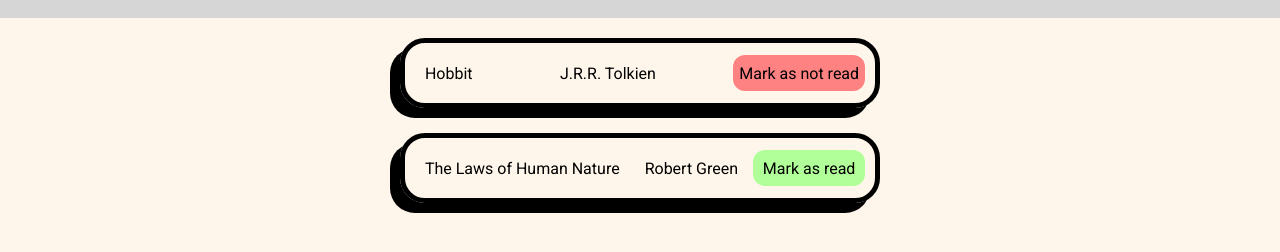
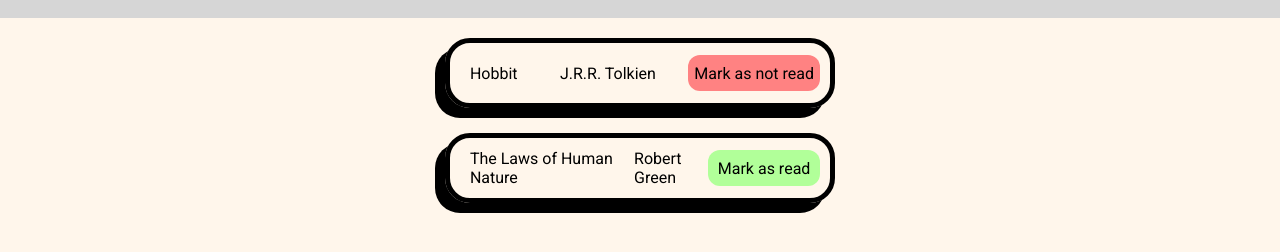
Before and after one commit to FranekDev/library, a plain HTML site: page index.html in a window 1280 px wide. Shown: the part 52-304 px from the top of the page. Drawn offline with nearby package versions, Linux system fonts and the light colour scheme; a web font is replaced by a local one.

Commit message:
Fix width on mobile

```diff
--- a/style.css
+++ b/style.css
@@ -160,3 +160,9 @@ main {
 .book_title {
     width: auto;
 }
+
+@media screen and (min-width: 400px) {
+    .book {
+        width: 80%;
+    }
+}
```
